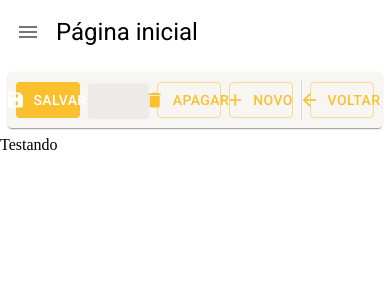
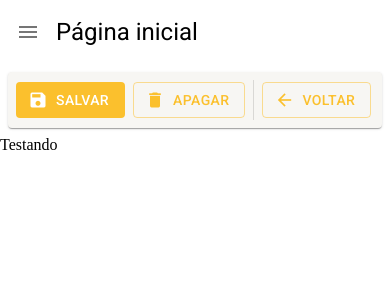
Before and after one commit to MarinaGV93/React-MaterialUI, a React (Create React App) app: page /pagina-inicial in a window 390 px wide. Shown: the top 300 px of the page. Built offline with nearby package versions, Linux system fonts and the light colour scheme.

Commit message:
Configurar componente Responsivo React com Material UI

```diff
--- a/src/pages/dashboard/Dashboard.tsx
+++ b/src/pages/dashboard/Dashboard.tsx
@@ -12,7 +12,9 @@
         // />
         <FerramentasDeDetalhe
           mostrarBotaoSalvarEFechar
+          mostrarBotaoNovo
           mostrarBotaoSalvarEFecharCarregando
+          // mostrarBotaoVoltar={false}
         />
       }
     >
--- a/src/shared/components/ferramentas-de-detalhe/FerramentasDeDetalhe.tsx
+++ b/src/shared/components/ferramentas-de-detalhe/FerramentasDeDetalhe.tsx
@@ -5,6 +5,9 @@
   Icon,
   Paper,
   Skeleton,
+  Theme,
+  Typography,
+  useMediaQuery,
   useTheme,
 } from "@mui/material";
 
@@ -51,6 +54,9 @@
   aoClicarEmVoltar,
   aoClicarEmSalvarEFechar,
 }) => {
+  const smDown = useMediaQuery((theme: Theme) => theme.breakpoints.down("sm"));
+  const mdDown = useMediaQuery((theme: Theme) => theme.breakpoints.down("md"));
+
   const theme = useTheme();
 
   return (
@@ -72,14 +78,24 @@
           startIcon={<Icon>save</Icon>}
           onClick={aoClicarEmSalvar}
         >
+          <Typography
+            variant="button"
+            whiteSpace="nowrap"
+            textOverflow="ellipsis"
+            overflow="hidden"
+          >
             Salvar
+          </Typography>
         </Button>
       )}
 
       {/* Indica que o botão está carregando */}
       {mostrarBotaoSalvarCarregando && <Skeleton width={110} height={60} />}
 
-      {mostrarBotaoSalvarEFechar && !mostrarBotaoSalvarEFecharCarregando && (
+      {mostrarBotaoSalvarEFechar &&
+        !mostrarBotaoSalvarEFecharCarregando &&
+        !smDown &&
+        !mdDown && (
           <Button
             color="primary"
             disableElevation
@@ -87,11 +103,18 @@
             startIcon={<Icon>save</Icon>}
             onClick={aoClicarEmSalvarEFechar}
           >
+            <Typography
+              variant="button"
+              whiteSpace="nowrap"
+              textOverflow="ellipsis"
+              overflow="hidden"
+            >
               Salvar e voltar
+            </Typography>
           </Button>
         )}
 
-      {mostrarBotaoSalvarEFecharCarregando && (
+      {mostrarBotaoSalvarEFecharCarregando && !smDown && (
         <Skeleton width={180} height={60} />
       )}
 
@@ -103,13 +126,20 @@
           startIcon={<Icon>delete</Icon>}
           onClick={aoClicaEmApagar}
         >
+          <Typography
+            variant="button"
+            whiteSpace="nowrap"
+            textOverflow="ellipsis"
+            overflow="hidden"
+          >
             Apagar
+          </Typography>
         </Button>
       )}
 
       {mostrarBotaoApagarCarregando && <Skeleton width={110} height={60} />}
 
-      {mostrarBotaoNovo && !mostrarBotaoNovoCarregando && (
+      {mostrarBotaoNovo && !mostrarBotaoNovoCarregando && !smDown && (
         <Button
           color="primary"
           disableElevation
@@ -117,13 +147,29 @@
           startIcon={<Icon>add</Icon>}
           onClick={aoClicarEmNovo}
         >
+          <Typography
+            variant="button"
+            whiteSpace="nowrap"
+            textOverflow="ellipsis"
+            overflow="hidden"
+          >
             {textoBotaoNovo}
+          </Typography>
         </Button>
       )}
 
-      {mostrarBotaoNovoCarregando && <Skeleton width={110} height={60} />}
+      {mostrarBotaoNovoCarregando && !smDown && (
+        <Skeleton width={110} height={60} />
+      )}
 
+      {/* Mostrar somente quando tiver botoes dos 2 lados */}
+      {mostrarBotaoVoltar &&
+        (mostrarBotaoNovo ||
+          mostrarBotaoApagar ||
+          mostrarBotaoSalvar ||
+          mostrarBotaoSalvarEFechar) && (
           <Divider variant="middle" orientation="vertical" />
+        )}
 
       {mostrarBotaoVoltar && !mostrarBotaoVoltarCarregando && (
         <Button
@@ -133,7 +179,14 @@
           startIcon={<Icon>arrow_back</Icon>}
           onClick={aoClicarEmVoltar}
         >
+          <Typography
+            variant="button"
+            whiteSpace="nowrap"
+            textOverflow="ellipsis"
+            overflow="hidden"
+          >
             Voltar
+          </Typography>
         </Button>
       )}
       {mostrarBotaoVoltarCarregando && <Skeleton width={110} height={60} />}
```
Lines whose indentation alone changed are shown as unchanged.
